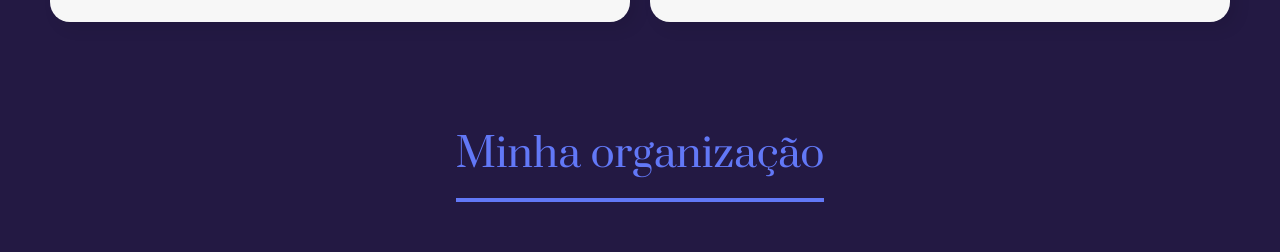
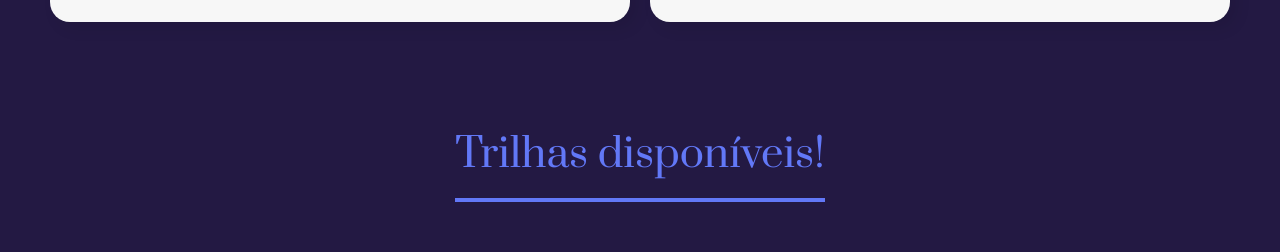
Before and after one commit to KlayvemGuimaraes/artemis-bike, a React (Create React App) app: page / in a window 1280 px wide. Shown: the part 1658-1910 px from the top of the page. Built offline with nearby package versions, Linux system fonts and the light colour scheme; the HTML template or start-up script is replaced by a standard one.

Commit message:
avancos4

```diff
--- a/src/App.js
+++ b/src/App.js
@@ -284,7 +284,7 @@ function App() {
                 aoCadastrar={colaborador => setColaboradores([...colaboradores, colaborador])}
                 />
               <section className="times">
-                <h1>Minha organização</h1>
+                <h1>Trilhas disponíveis!</h1>
                 {times.map((time, indice) =>
                   <Time
                     aoFavoritar={resolverFavorito}
--- a/src/componentes/Rodape/index.js
+++ b/src/componentes/Rodape/index.js
@@ -5,8 +5,6 @@ const Rodape = () => {
     return (
     <footer className="footer">
        <p>Desenvolvido por <a href="https://www.linkedin.com/in/klayvemguimaraes/">Klayvem Guimarães</a> e <a href="https://www.linkedin.com/in/rayssabuarque/">Rayssa Buarque</a> 🚀✨</p>
-
-
     </footer>
     )
 }
```
